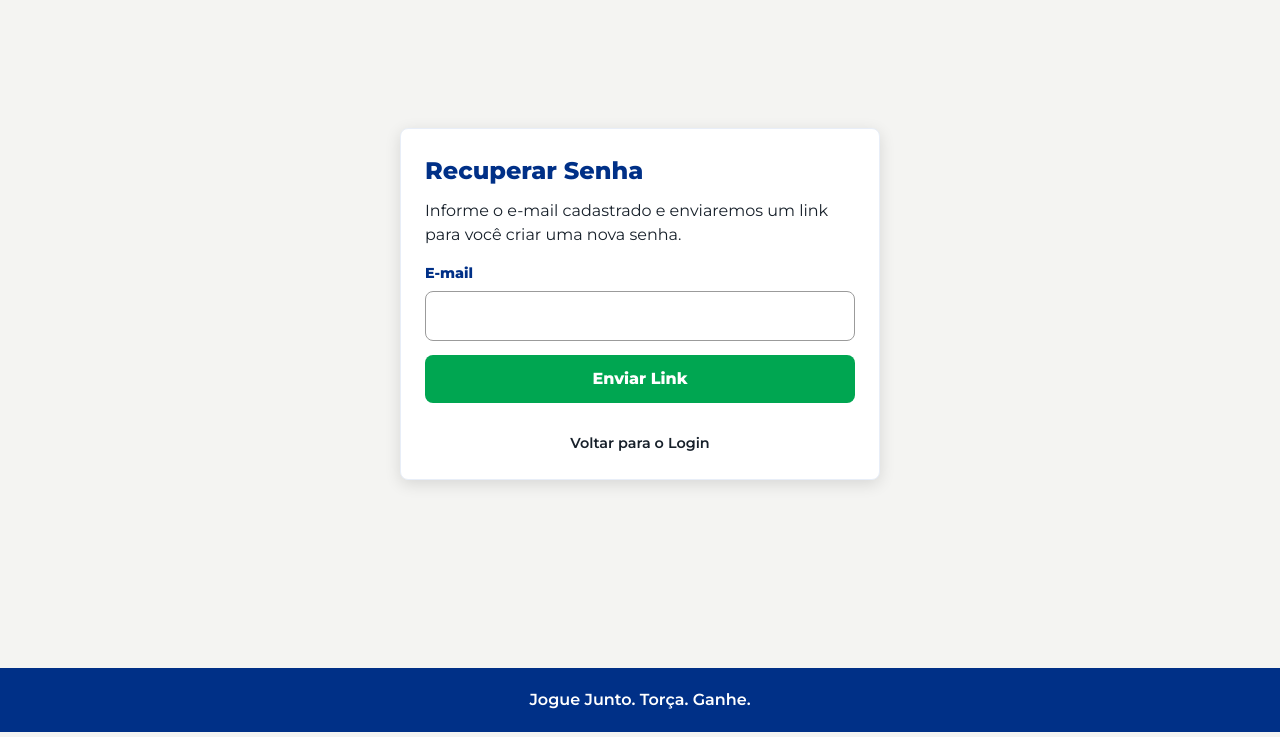
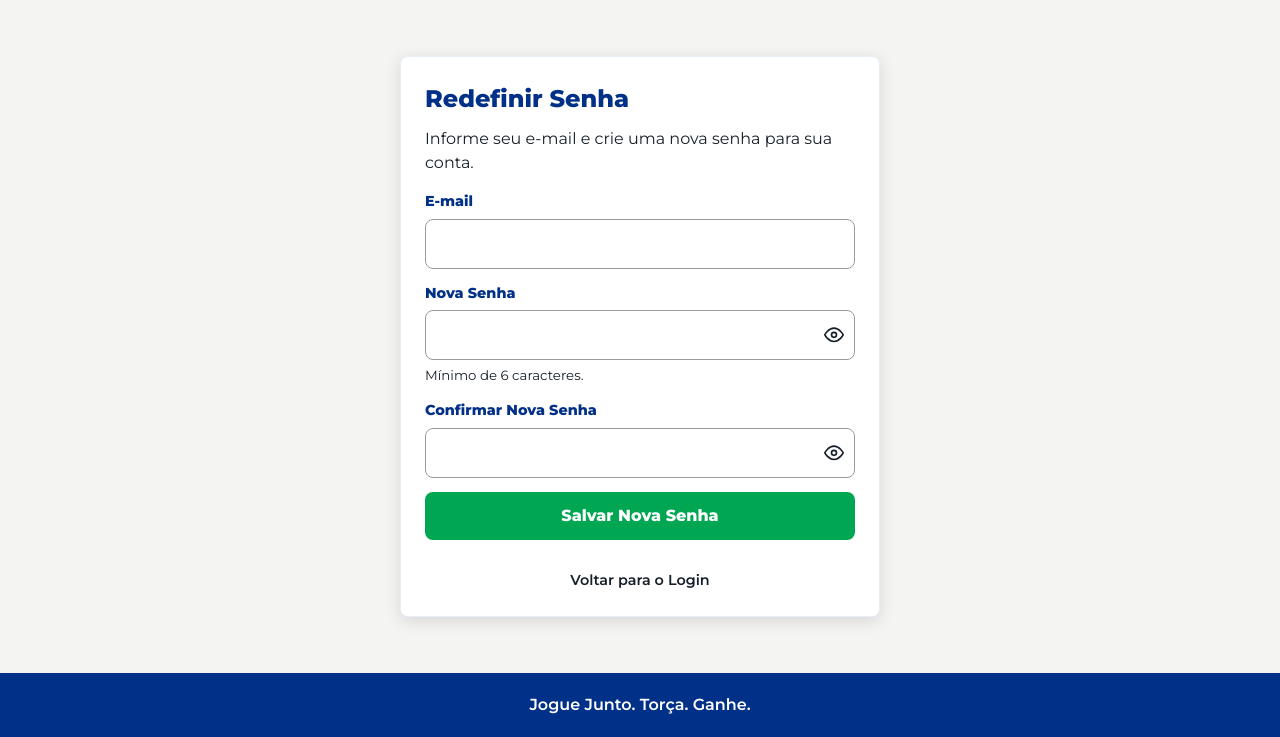
Before and after one commit to barbara-kloss/Bola_facil, a Flask app: page /esqueci-senha in a window 1280 px wide. Shown: the part 80-817 px from the top of the page. Run offline with Flask 3, Linux system fonts and the light colour scheme; parts of the project's set-up code (start-up, migrations or seed data) failed here and were passed over; some libraries are stand-ins or nearby versions.

Commit message:
ajuste de senha e detalhes da partida

```diff
--- a/controllers/auth_controller.py
+++ b/controllers/auth_controller.py
@@ -199,23 +199,30 @@ def forgot_password():
     if request.method == "POST":
         data = request.get_json(silent=True) or request.form
         email = data.get("email", "").strip()
+        password = data.get("password")
+        password_confirm = data.get("password_confirm")
+
+        if not email or not password or not password_confirm:
+            return respond("Todos os campos são obrigatórios.", ok=False, status=400, template_fn=render_template, template_kwargs={"template_name_or_list": "auth/forgot_password.html", "email": email})
+
+        if len(password) < 6:
+            return respond("A senha deve ter pelo menos 6 caracteres.", ok=False, status=400, template_fn=render_template, template_kwargs={"template_name_or_list": "auth/forgot_password.html", "email": email})
+
+        if password != password_confirm:
+            return respond("As senhas não coincidem.", ok=False, status=400, template_fn=render_template, template_kwargs={"template_name_or_list": "auth/forgot_password.html", "email": email})
 
         user = User.get_by_email(email)
         if user:
-            token = User.generate_reset_token(user.id)
-            reset_url = request.host_url.rstrip("/") + url_for("auth.reset_password", token=token)
-
-            from services.email_service import EmailService
-            sent = EmailService.send_password_reset_email(user.email, user.name, reset_url)
-
-            if not sent:
-                flash(f"⚠️ MODO DEMO (Sem E-mail): Acesse este link para redefinir sua senha: {reset_url}", "warning")
-
-        # Sempre retorna sucesso para não expor quais emails existem na base
-        return respond(
-            "Se o e-mail estiver cadastrado, você receberá um link para redefinir sua senha.",
-            ok=True, redirect_to="auth.login"
-        )
+            User.reset_password(user.id, password)
+            return respond(
+                "Senha atualizada com sucesso. Você já pode fazer login.",
+                ok=True, redirect_to="auth.login"
+            )
+        else:
+            return respond(
+                "E-mail não encontrado.",
+                ok=False, status=404, template_fn=render_template, template_kwargs={"template_name_or_list": "auth/forgot_password.html", "email": email}
+            )
 
     return render_template("auth/forgot_password.html")
 
--- a/templates/auth/forgot_password.html
+++ b/templates/auth/forgot_password.html
@@ -3,8 +3,8 @@
 {% block content %}
 <section class="auth-layout">
   <div class="auth-panel">
-    <h1>Recuperar Senha</h1>
-    <p>Informe o e-mail cadastrado e enviaremos um link para você criar uma nova senha.</p>
+    <h1>Redefinir Senha</h1>
+    <p>Informe seu e-mail e crie uma nova senha para sua conta.</p>
 
     <form method="post" class="form" id="forgot-form" style="margin-top: 1rem;">
       <input type="hidden" name="_csrf_token" value="{{ csrf_token() }}">
@@ -13,7 +13,34 @@
         <input id="email" name="email" type="email" autocomplete="email" required>
       </div>
 
-      <button type="submit" class="button-primary">Enviar Link</button>
+      <div class="form-group">
+        <label for="password">Nova Senha</label>
+        <div style="position: relative;">
+          <input id="password" name="password" type="password" autocomplete="new-password" required style="padding-right: 2.5rem; width: 100%;">
+          <button type="button" class="toggle-password" data-target="password" style="position: absolute; right: 0.5rem; top: 50%; transform: translateY(-50%); background: none; border: none; cursor: pointer; color: var(--text-color-muted); padding: 0.2rem;" aria-label="Mostrar senha">
+            <svg class="eye-icon" width="20" height="20" viewBox="0 0 24 24" fill="none" stroke="currentColor" stroke-width="2" stroke-linecap="round" stroke-linejoin="round">
+              <path d="M1 12s4-8 11-8 11 8 11 8-4 8-11 8-11-8-11-8z"></path>
+              <circle cx="12" cy="12" r="3"></circle>
+            </svg>
+          </button>
+        </div>
+        <small style="color: var(--text-color-muted);">Mínimo de 6 caracteres.</small>
+      </div>
+
+      <div class="form-group">
+        <label for="password_confirm">Confirmar Nova Senha</label>
+        <div style="position: relative;">
+          <input id="password_confirm" name="password_confirm" type="password" autocomplete="new-password" required style="padding-right: 2.5rem; width: 100%;">
+          <button type="button" class="toggle-password" data-target="password_confirm" style="position: absolute; right: 0.5rem; top: 50%; transform: translateY(-50%); background: none; border: none; cursor: pointer; color: var(--text-color-muted); padding: 0.2rem;" aria-label="Mostrar senha">
+            <svg class="eye-icon" width="20" height="20" viewBox="0 0 24 24" fill="none" stroke="currentColor" stroke-width="2" stroke-linecap="round" stroke-linejoin="round">
+              <path d="M1 12s4-8 11-8 11 8 11 8-4 8-11 8-11-8-11-8z"></path>
+              <circle cx="12" cy="12" r="3"></circle>
+            </svg>
+          </button>
+        </div>
+      </div>
+
+      <button type="submit" class="button-primary">Salvar Nova Senha</button>
     </form>
 
     <div style="margin-top: 1rem; text-align: center;">
@@ -23,6 +50,25 @@
 </section>
 
 <script>
+// Toggle Password Visibility
+document.querySelectorAll('.toggle-password').forEach(btn => {
+  btn.addEventListener('click', function() {
+    const targetId = this.getAttribute('data-target');
+    const input = document.getElementById(targetId);
+    if (!input) return;
+
+    const type = input.getAttribute('type') === 'password' ? 'text' : 'password';
+    input.setAttribute('type', type);
+
+    // Atualiza o SVG do olho
+    const svgPath = type === 'password'
+      ? '<path d="M1 12s4-8 11-8 11 8 11 8-4 8-11 8-11-8-11-8z"></path><circle cx="12" cy="12" r="3"></circle>'
+      : '<path d="M17.94 17.94A10.07 10.07 0 0 1 12 20c-7 0-11-8-11-8a18.45 18.45 0 0 1 5.06-5.94M9.9 4.24A9.12 9.12 0 0 1 12 4c7 0 11 8 11 8a18.5 18.5 0 0 1-2.16 3.19m-6.72-1.07a3 3 0 1 1-4.24-4.24"></path><line x1="1" y1="1" x2="23" y2="23"></line>';
+
+    this.innerHTML = `<svg class="eye-icon" width="20" height="20" viewBox="0 0 24 24" fill="none" stroke="currentColor" stroke-width="2" stroke-linecap="round" stroke-linejoin="round">${svgPath}</svg>`;
+  });
+});
+
 document.getElementById('forgot-form').addEventListener('submit', function(e) {
   const btn = this.querySelector('button[type="submit"]');
   const original = btn.textContent;
--- a/templates/base.html
+++ b/templates/base.html
@@ -90,10 +90,12 @@
               <svg width="16" height="16" viewBox="0 0 24 24" fill="none" stroke="currentColor" stroke-width="2"><circle cx="12" cy="8" r="4"/><path d="M20 21a8 8 0 1 0-16 0"/></svg>
               Perfil
             </a>
+            {% if not current_user.is_admin %}
             <a href="{{ url_for('bets.bet_history') }}" class="user-dropdown-item">
               <svg width="16" height="16" viewBox="0 0 24 24" fill="none" stroke="currentColor" stroke-width="2"><path d="M9 11l3 3L22 4"/><path d="M21 12v7a2 2 0 0 1-2 2H5a2 2 0 0 1-2-2V5a2 2 0 0 1 2-2h11"/></svg>
               Meus Palpites
             </a>
+            {% endif %}
             <div class="user-dropdown-divider"></div>
             <form method="post" action="{{ url_for('auth.logout') }}" style="margin:0;" id="logout-form">
               <input type="hidden" name="_csrf_token" value="{{ csrf_token() }}">
--- a/templates/games/detail.html
+++ b/templates/games/detail.html
@@ -515,7 +515,7 @@
 
         if (response.ok) {
           Toast.success(result.message || 'Resultado salvo!');
-          resultForm.remove(); // socket.io will handle the UI update
+          setTimeout(() => window.location.reload(), 500); // recarrega a tela para atualizar a tabela e escalações instantaneamente
         } else {
           Toast.error(result.error || 'Erro ao salvar.');
           submitBtn.disabled = false;
```
Also changed, not shown: controllers/game_controller.py (+7 -0 lines), templates/games/list.html (+13 -18 lines).
